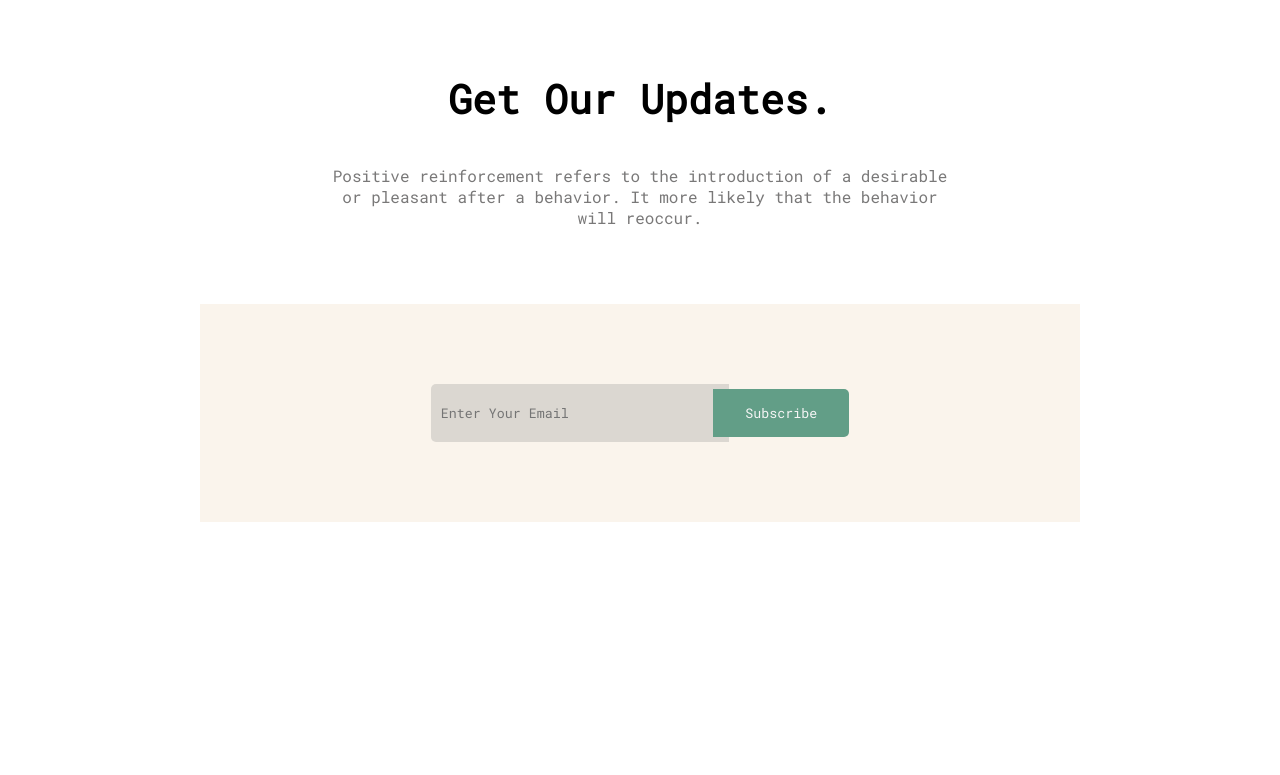
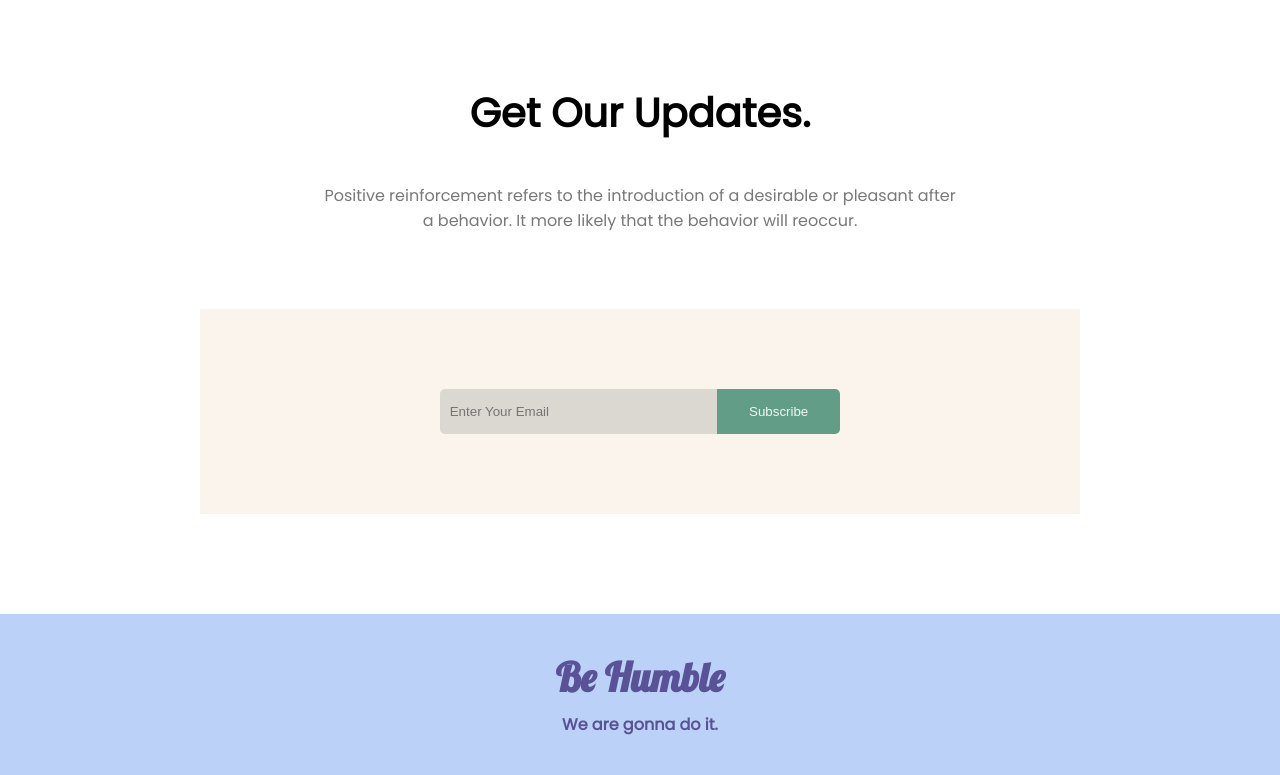
Before and after one commit to SadiaZaman01/web-assignment-1, a plain HTML site: page index.html in a window 1280 px wide. Shown: the part 2499-3274 px from the top of the page. Before the commit the page ends 3121 px from the top, so only its background shows below. Drawn offline with Linux system fonts and the light colour scheme.

Commit message:
footer done

```diff
--- a/index.html
+++ b/index.html
@@ -7,9 +7,14 @@
     <link rel="preconnect" href="https://fonts.googleapis.com" />
     <link rel="preconnect" href="https://fonts.gstatic.com" crossorigin />
     <link
-      href="https://fonts.googleapis.com/css2?family=Poppins&family=Roboto+Mono&family=Sacramento&display=swap"
+      href="https://fonts.googleapis.com/css2?family=Lobster&family=Poppins&family=Roboto+Mono&display=swap"
       rel="stylesheet"
     />
+    <link
+      href="https://fonts.googleapis.com/css2?family=Lobster&family=Poppins&family=Roboto+Mono&family=Sacramento&display=swap"
+      rel="stylesheet"
+    />
+
     <link rel="icon" href="icons/icon13.svg" type="image/icon type" />
     <link rel="stylesheet" href="style.css" />
     <title>Donation Project</title>
@@ -128,4 +133,8 @@
       </form>
     </section>
   </body>
+  <footer>
+    <h2>Be Humble</h2>
+    <h4>We are gonna do it.</h4>
+  </footer>
 </html>
--- a/style.css
+++ b/style.css
@@ -1,7 +1,9 @@
 * {
   margin: 0;
   padding: 0;
-  font-family: "Roboto Mono", monospace;
+}
+body {
+  font-family: "Poppins", sans-serif;
 }
 .back-image {
   background-image: linear-gradient(
@@ -207,7 +209,7 @@ form {
   padding-top: 5px;
   padding-bottom: 5px;
   padding-left: 10px;
-  height: 6vh;
+  height: 35px;
   width: 40%;
   text-align: left;
   border-radius: 5px 0px 0px 5px;
@@ -225,3 +227,16 @@ button {
   margin-left: -25px;
   border-radius: 0px 5px 5px 0px;
 }
+
+footer {
+  background-color: rgba(100, 148, 237, 0.432);
+  color: rgb(89, 82, 151);
+  text-align: center;
+  padding: 3%;
+}
+
+footer h2 {
+  font-size: 40px;
+  padding-bottom: 10px;
+  font-family: "Lobster", cursive;
+}
```
